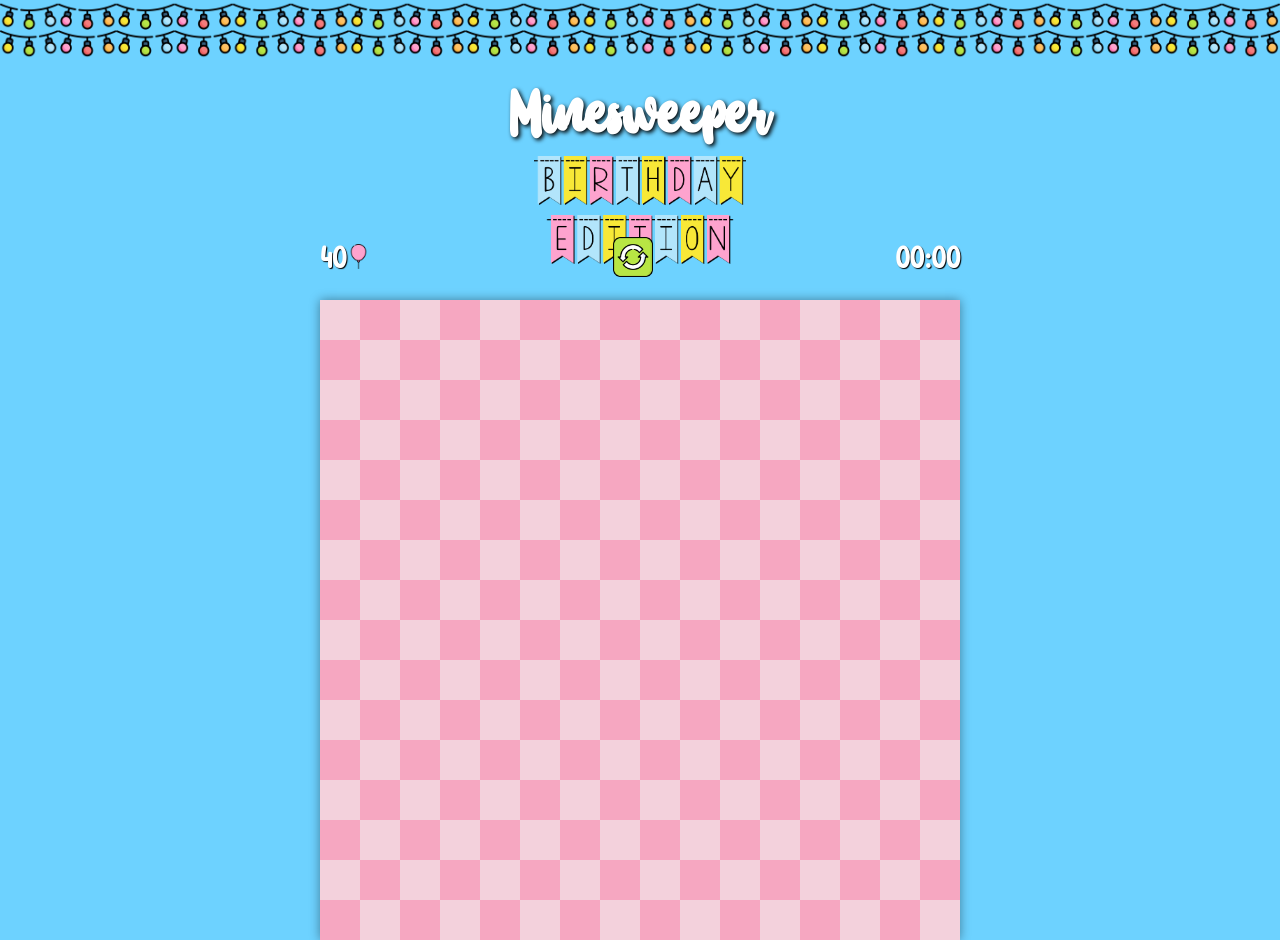
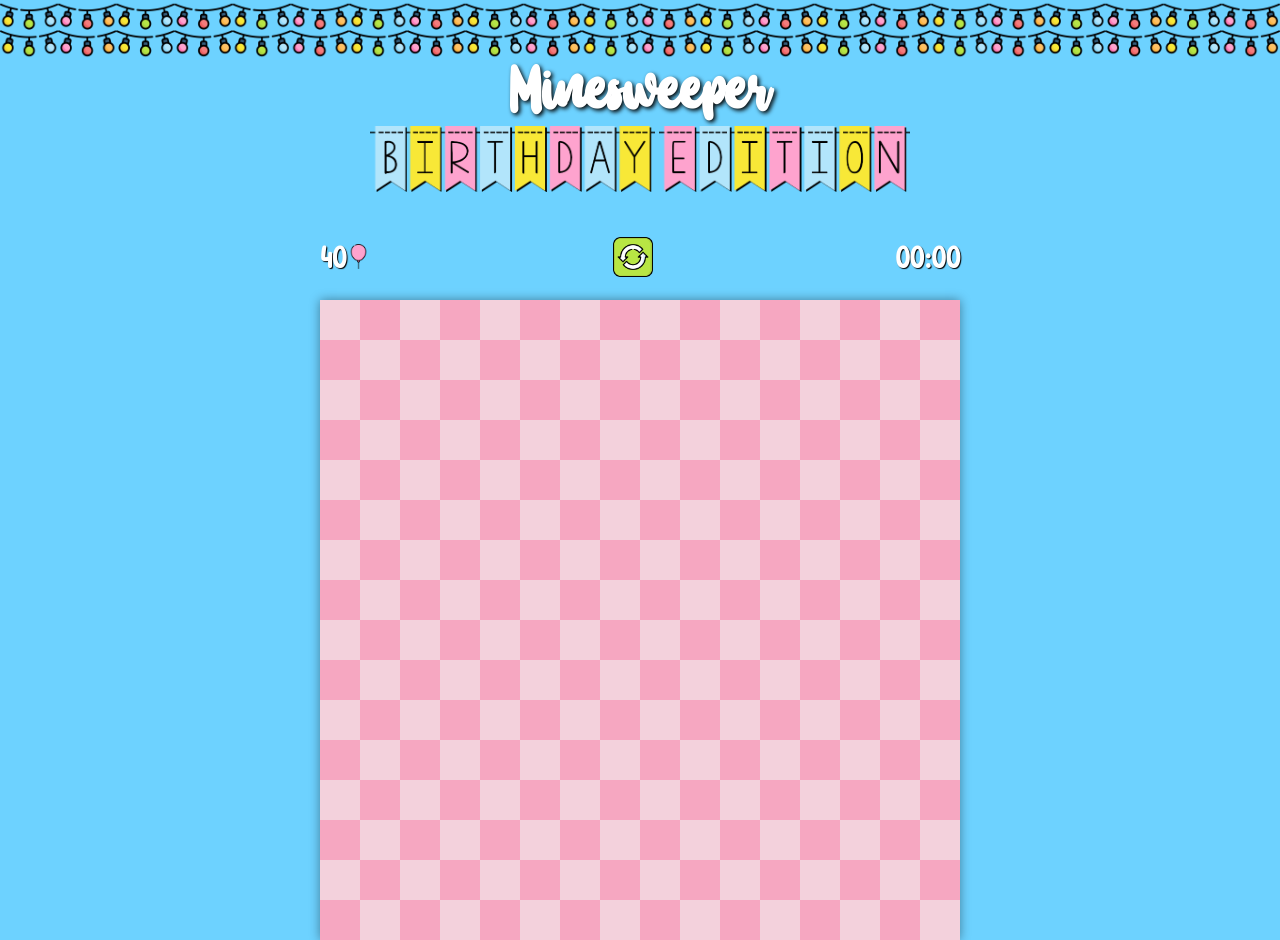
Before and after one commit to endiawilliams/minesweeper, a plain HTML site: page index.html in a window 1280 px wide. Drawn offline with Linux system fonts and the light colour scheme.

Commit message:
Separates Birthday Edition banner into two images

```diff
--- a/css/styles.css
+++ b/css/styles.css
@@ -36,7 +36,8 @@ div:hover {
 
 header {
     position: absolute;
-    top: 150%;
+    top: 110%;
+    display: inline-block;
 }
 
 h1 {
@@ -52,10 +53,19 @@ h1 {
 }
 
 .birthday_edition_banner {
-    width: 100%;
-    max-width: 35%;
-    height: auto;
     padding-top: 1%;
+}
+
+/* 605 px wide */
+.birthday {
+    width: 25%;
+    height: 25%;
+}
+
+/* 531 px wide, 87.8% the width */
+.edition {
+    width: 22%;
+    height: 22%;
 }
 
 .balloon_counter {
--- a/index.html
+++ b/index.html
@@ -13,7 +13,10 @@
     <div class="top_border">
         <header class="birthday_edition_container">
             <h1>Minesweeper</h1>
-            <img src="images/birthdayedition.png" alt="birthday edition" class="birthday_edition_banner">
+            <!-- <div class="birthday_edition_banner"> -->
+                <img src="images/birthday.png" alt="birthday" class="birthday">
+                <img src="images/edition.png" alt="edition" class="edition">
+            <!-- </div> -->
         </header>
         <div class="above_grid">
             <p class="balloon_counter">40<img src="images/balloon3.png" alt="balloon" class="balloon"></p>
```
Also changed, not shown: images/birthday.png (added), images/edition.png (added).
